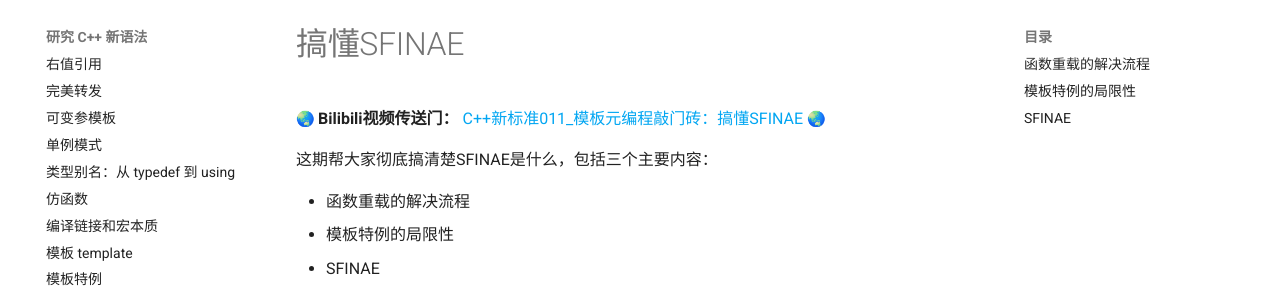
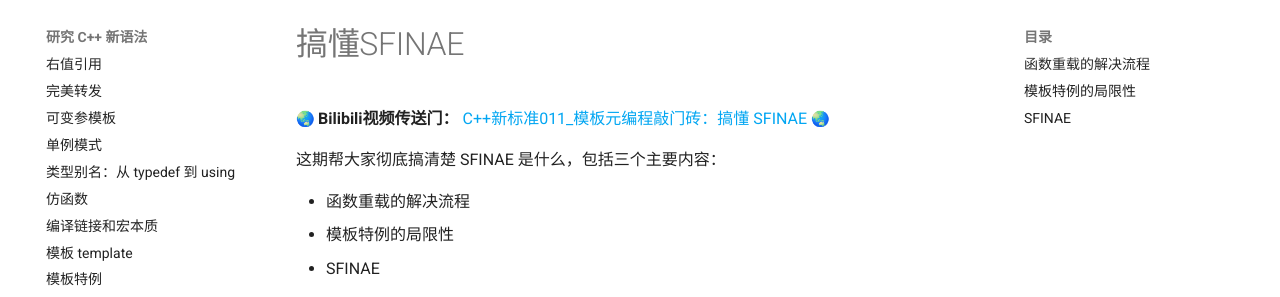
Before and after one commit to ttttLarva/Larva, an MkDocs documentation site: the page built from docs/learn_cpp/11_template_sfinae.md, in a window 1280 px wide and 900 px high. Shown: the part 122-419 px from the top of the window. Built offline with MkDocs 1.6.1 and Material for MkDocs 9.7.7, drawn with Linux system fonts in a browser that asks for light colours; emoji names are drawn with the system emoji font; comment, search, counter and statistics services are not loaded; the version menu is left out.

Commit message:
Add space around words or numbers

```diff
--- a/docs/learn_cpp/11_template_sfinae.md
+++ b/docs/learn_cpp/11_template_sfinae.md
@@ -1,9 +1,9 @@
 # 搞懂SFINAE
 
 
-:earth_asia: **Bilibili视频传送门：** [C++新标准011\_模板元编程敲门砖：搞懂SFINAE](https://www.bilibili.com/video/BV1yr4y1t7qo?spm_id_from=333.999.0.0) :earth_asia:
+:earth_asia: **Bilibili视频传送门：** [C++新标准011\_模板元编程敲门砖：搞懂 SFINAE](https://www.bilibili.com/video/BV1yr4y1t7qo?spm_id_from=333.999.0.0) :earth_asia:
 
-这期帮大家彻底搞清楚SFINAE是什么，包括三个主要内容：
+这期帮大家彻底搞清楚 SFINAE 是什么，包括三个主要内容：
 
 - 函数重载的解决流程
 - 模板特例的局限性
```
